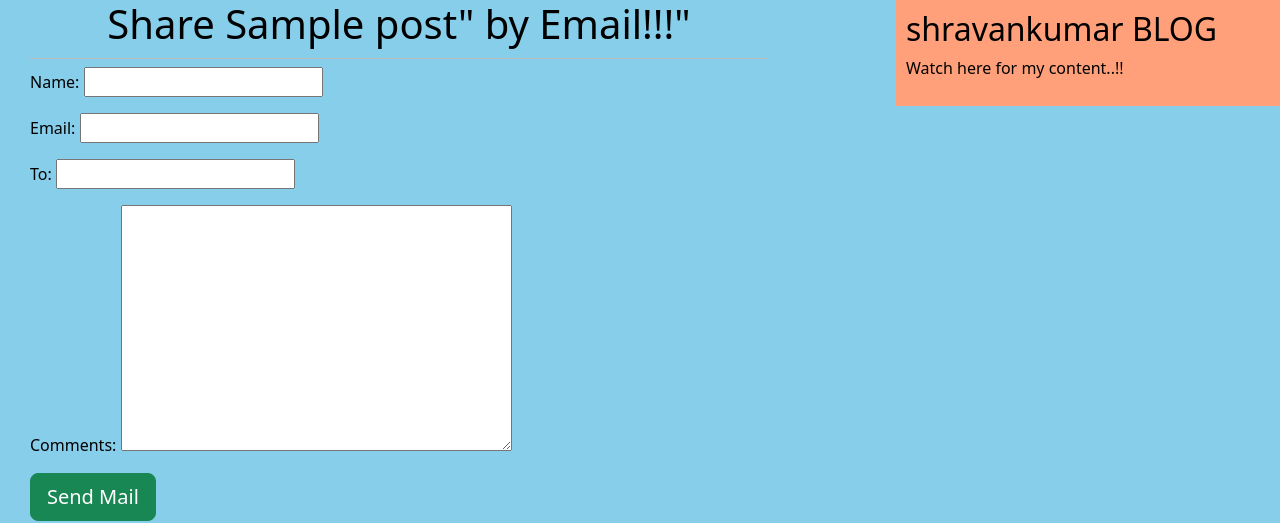
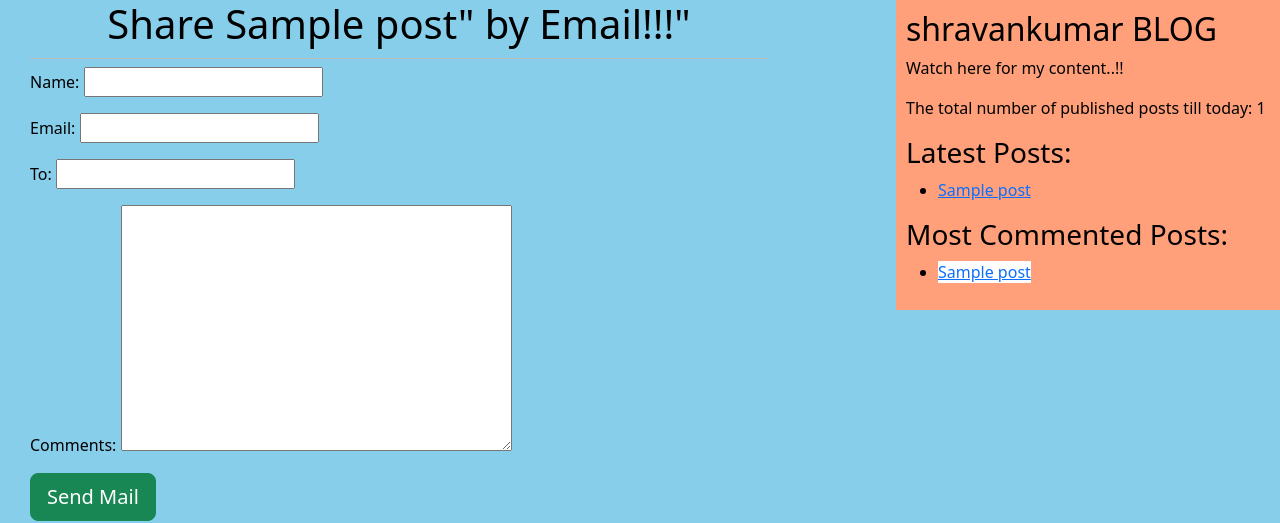
Before and after one commit to shravankumarkasula/BlogRealTimeProject, a Django app: page /1/share/ in a window 1280 px wide. Shown: the top 523 px of the page. Run offline with Django 4.2, Linux system fonts and the light colour scheme; tables that the repository leaves empty hold one stand-in row (values such as "Sample post").

Commit message:
secondcommit

```diff
--- a/BlogApp/models.py
+++ b/BlogApp/models.py
@@ -6,6 +6,7 @@ from django.utils import timezone
 from django.urls import reverse	#new-lib
 
 # Create your models here.
+from taggit.managers import TaggableManager
 class CustomManager(models.Manager):
 	def get_queryset(self):
 		return super().get_queryset().filter(status='published')
@@ -21,6 +22,7 @@ class Post(models.Model):
 	updated=models.DateTimeField(auto_now=True)  #datetime of save() action
 	status=models.CharField(max_length=10,choices=STATUS_CHOICES,default='draft')
 	objects=CustomManager();
+	tags = TaggableManager()
 	class Meta:
 		ordering=('-publish',)
 	def __str__(self):
--- /dev/null
+++ b/BlogApp/templatetags/BlogApp_tags.py
@@ -0,0 +1,20 @@
+from django import template
+from BlogApp.models import Post
+from django.db.models import Count
+register = template.Library()
+
+@register.simple_tag
+#@register.simple_tag(name='my_tag')
+def total_posts():
+    return Post.objects.count()
+
+
+@register.inclusion_tag('BlogApp/latest_posts.html')
+def show_latest_posts(count=1):
+    latest_posts = Post.objects.order_by('-publish')[:count]
+    return {'latest_posts': latest_posts}
+
+#@register.assignment_tag 	#not-working
+@register.simple_tag		#hence use simple_tag
+def get_most_commented_posts(count=5):
+    return Post.objects.annotate(total_comments=Count('comments')).order_by('-total_comments')[:count]
--- a/BlogApp/views.py
+++ b/BlogApp/views.py
@@ -1,10 +1,18 @@
 from django.shortcuts import render,get_object_or_404
 from django.core.paginator import Paginator,EmptyPage,PageNotAnInteger
 from BlogApp.models import Post
+from taggit.models import Tag
+from django.db.models import Count
+
 
 # Create your views here.
-def post_list_view(request):
+def post_list_view(request,tag_slug = None):
     post_list=Post.objects.all();
+    tag = None
+    if tag_slug:
+        tag = get_object_or_404(Tag, slug=tag_slug)
+        post_list = post_list.filter(tags__in=[tag])
+
     paginator = Paginator(post_list, 2)  # no.of.pages(20/2-rec=>10-pages)
     page_number = request.GET.get('page')
     try:
@@ -13,7 +21,8 @@ def post_list_view(request):
         post_list = paginator.page(1)
     except EmptyPage:
         post_list = paginator.page(paginator.num_pages)
-    return render(request,'BlogApp/post_list.html',{"post_list":post_list})
+    return render(request,'BlogApp/post_list.html',{"post_list":post_list,'tag':tag})
+
 
 def post_detail_view(request, year,month,day,post):
     post=get_object_or_404(Post,slug=post,
@@ -62,6 +71,10 @@ def post_detail_view(request, year, month, day, post):
                              publish__year=year,
                              publish__month=month,
                              publish__day=day)
+    post_tags_ids = post.tags.values_list('id', flat=True)
+    similar_posts = Post.objects.filter(tags__in=post_tags_ids).exclude(id=post.id)
+    similar_posts = similar_posts.annotate(same_tags=Count('tags')).order_by('-same_tags', 'publish')[:4]
+
     comments = post.comments.filter(active=True)
     csubmit = False
     if request.method == 'POST':
--- a/BlogRealTimeProject/settings.py
+++ b/BlogRealTimeProject/settings.py
@@ -38,6 +38,7 @@ INSTALLED_APPS = [
     'django.contrib.messages',
     'django.contrib.staticfiles',
     'BlogApp.apps.BlogappConfig',
+    'taggit',
 ]
 
 MIDDLEWARE = [
@@ -55,7 +56,8 @@ ROOT_URLCONF = 'BlogRealTimeProject.urls'
 TEMPLATES = [
     {
         'BACKEND': 'django.template.backends.django.DjangoTemplates',
-        'DIRS': [BASE_DIR / 'templates']
+        'DIRS': [BASE_DIR/'templates', BASE_DIR/'BlogApp'/'templatetags', ]
+
         ,
         'APP_DIRS': True,
         'OPTIONS': {
--- a/BlogRealTimeProject/urls.py
+++ b/BlogRealTimeProject/urls.py
@@ -24,6 +24,7 @@ urlpatterns = [
 
     path('<year>/<month>/<day>/<post>/', views.post_detail_view, name='post_detail'),
     path("<id>/share/", views.mail_send_view),
+    path('tag/<tag_slug>', views.post_list_view, name='post_list_by_tag_name'),
     path("bssample/",views.bs_sample_view),
 
     # use-in-last
--- a/static/blog.css
+++ b/static/blog.css
@@ -17,7 +17,7 @@ h1{
     padding: 0 0 10px 0;
 }
 #date{
-    color:black;
+    color:ghostwhite;
     font-size:12px;
     font-style: italic;
 }
@@ -25,7 +25,10 @@ h1{
     color:yellow;
     font-style: italic;
 }
-.cb{
+.cb {
     background-color: lightcyan;
-    color:green;
+    color: green;
 }
+#la{
+    background-color: white;
+}
--- a/templates/BlogApp/base.html
+++ b/templates/BlogApp/base.html
@@ -1,4 +1,5 @@
 <!DOCTYPE html>
+{%load BlogApp_tags%}
 {%load static%}
 <html lang="en" dir="ltr">
     <head>
@@ -20,6 +21,15 @@ body{
         <div class="sidebar">
             <h2>shravankumar BLOG</h2>
             <p>Watch here for my content..!!</p>
+            <p>The total number of published posts till today: {%total_posts%}</p>
+            <h3>Latest Posts:</h3>{% show_latest_posts 3%}
+            <h3>Most Commented Posts:</h3>
+            {% get_most_commented_posts as most_commented_posts%}
+            <ul>
+                {% for post in most_commented_posts %}
+                    <li><a href="{{post.get_absolute_url}}"><span id='la'>{{post.title}}</span></a></li>
+                {% endfor %}
+            </ul>
         </div>
     </body>
 </html>
--- /dev/null
+++ b/templates/BlogApp/latest_posts.html
@@ -0,0 +1,5 @@
+<ul>
+    {%for post in latest_posts %}
+        <li><a href="{{post.get_absolute_url}}">{{post.title}}</a></li>
+    {% endfor %}
+</ul>
```
Also changed, not shown: templates/BlogApp/post_detail.html (+10 -1 lines), templates/BlogApp/post_list.html (+8 -0 lines), BlogApp/templatetags/__init__.py (added).
